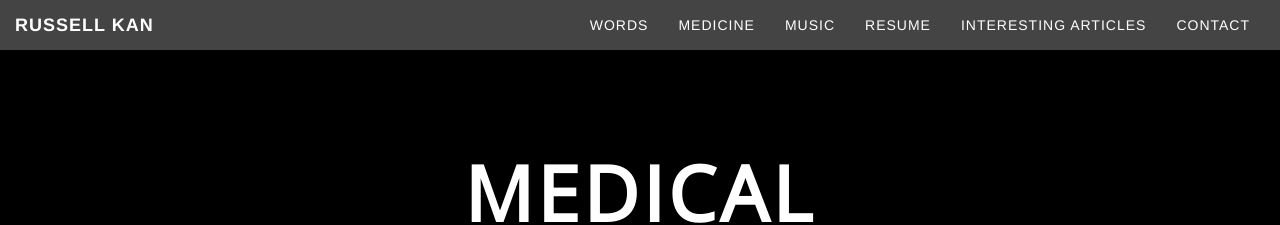
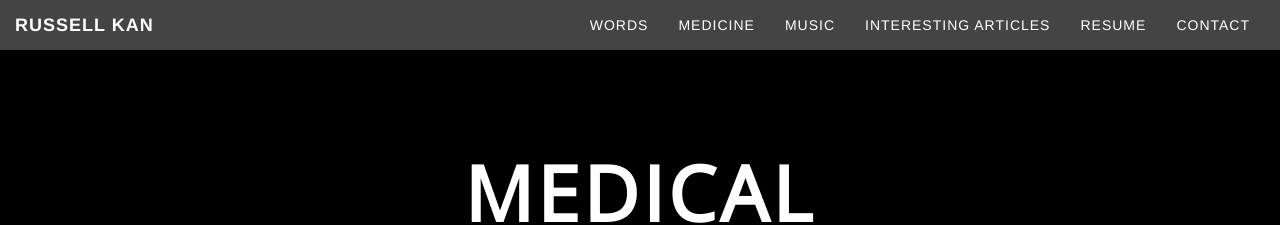
Before and after one commit to russellkan/russellkan.github.io, a Jekyll site: the page built from med/index.html, in a window 1280 px wide. Shown: the top 225 px of the page. Built offline with Jekyll 4.4.1, drawn with Linux system fonts in a browser that asks for light colours; nearby versions of some CDN libraries; some web fonts are replaced; part of the change alters nothing that is shown.

```diff
--- a/_data/navigation.yml
+++ b/_data/navigation.yml
@@ -6,12 +6,14 @@
   href: "/med"
 - title: "Music"
   href: "/music"
-- title: "Resume"
-  href: "/resume"
 - title: "Interesting Articles"
   href: "/coolstuff"
   children:
   - title: "Juggalos Defeat Facial Recognition"
     href: "https://theoutline.com/post/5172/juggalo-juggalette-facepaint-makeup-hack-beat-facial-recognition-technology?zd=3&zi=fgvt7txu"
+  - title: "Invisible Gorillas in CT Scans"
+    href: http://search.bwh.harvard.edu/new/pubs/DrewVoWolfe13.pdf
+- title: "Resume"
+  href: "/resume"
 - title: "Contact"
   href: "/contact"
```
